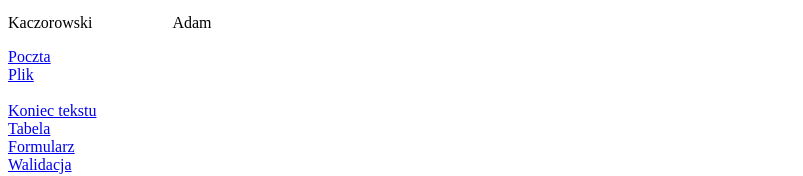
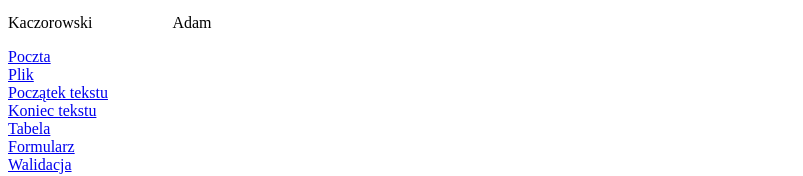
Before and after one commit to AdamKaczorowski938/AdamKaczorowski938.github.io, a plain HTML site: page index.html in a window 1280 px wide. Shown: the part 3376-3552 px from the top of the page, without its empty margins (0-803 px from the left). Drawn offline with Linux system fonts and the light colour scheme.

Commit message:
Update index.html

```diff
--- a/index.html
+++ b/index.html
@@ -105,7 +105,7 @@
 	</div>
 	<a href="poczta_kaczorowski.html">Poczta</a><br>
 	<a href="plik_kaczorowski.html">Plik</a><br>
-	<a href='#'Początek tekstu </a><br>
+	<a href="#">Początek tekstu </a><br>
 	<a href="#koniec">Koniec tekstu</a><br>
 	<a href="tabela_kaczorowski.html">Tabela</a><br>
 	<a href="formularz_nazwisko.html">Formularz</a><br>
```
